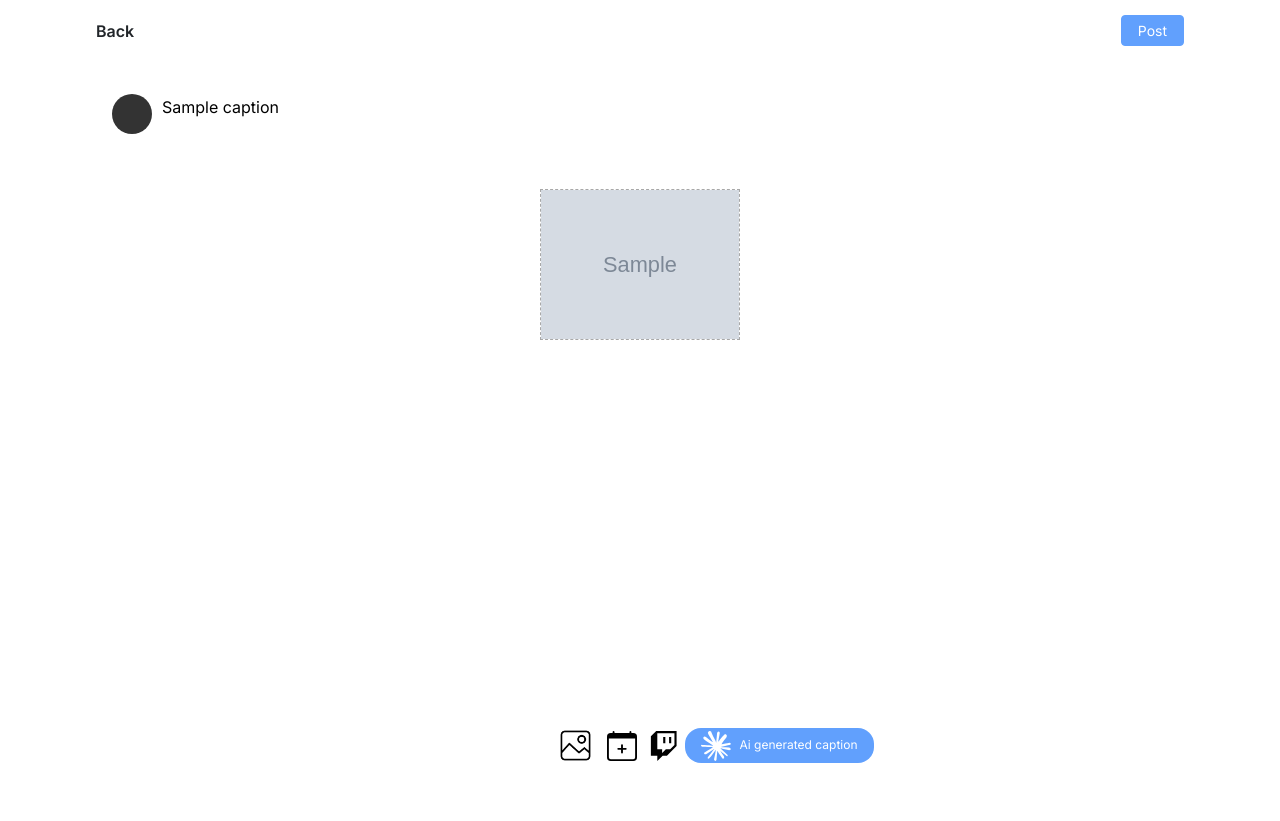
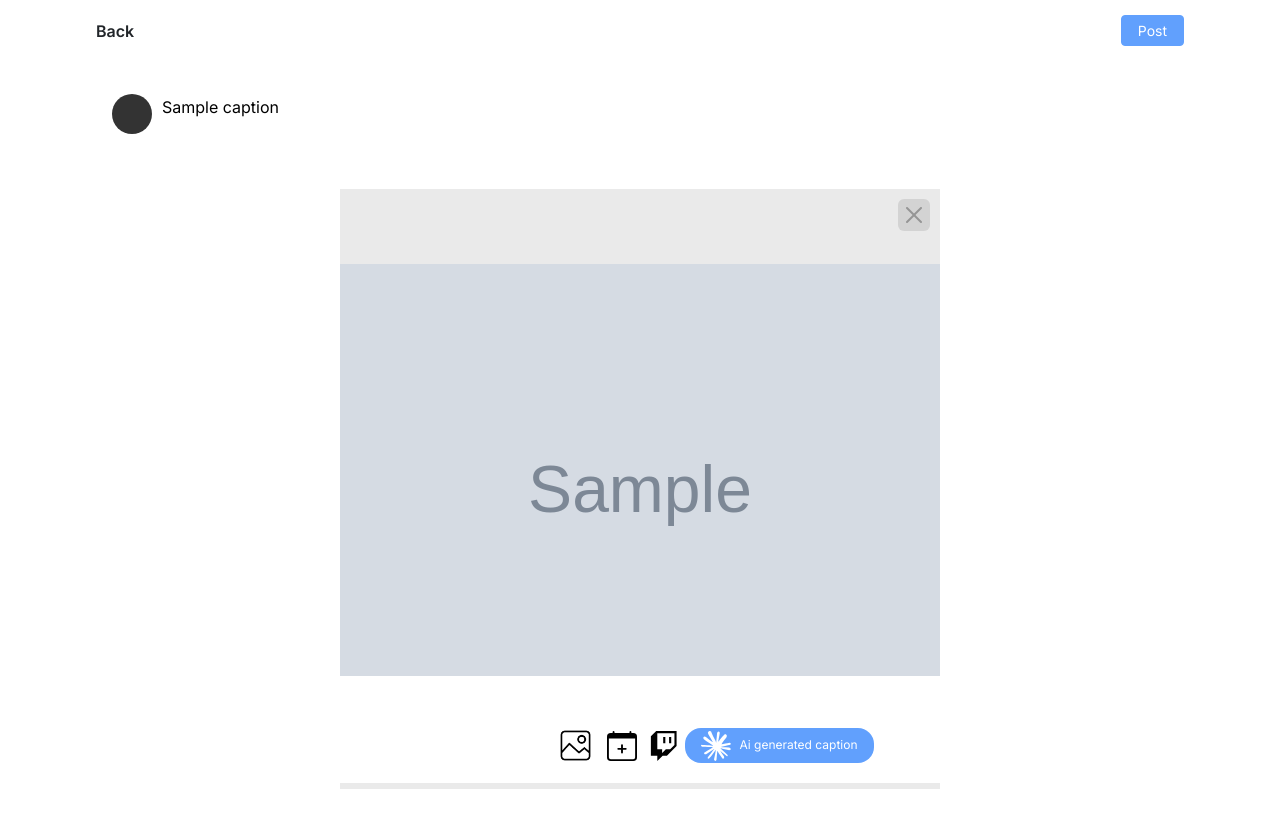
Before and after one commit to SlickCanCode/PostPilot_Demo, a Flask app: template templates/scheduler.html in a window 1280 px wide. Shown: the part 17-838 px from the top of the page. Before the commit the page ends 780 px from the top, so only its background shows below. Run offline with Flask 3, Linux system fonts and the light colour scheme; the template is opened without the code that fills it: most values are stand-ins (such as "Sample title", 1, 10 or a date in 2020); grey boxes marked "Sample" are stand-in pictures; parts of the project's set-up code (start-up, migrations or seed data) failed here and were passed over; some libraries are stand-ins or nearby versions.

Commit message:
Changes on Schedule-Post Page

```diff
--- a/static/index.js
+++ b/static/index.js
@@ -86,53 +86,123 @@ document.getElementById('dateModal').addEventListener('show.bs.modal', () => {
 // image upload script
 let selectedFile = null;
 const input = document.getElementById('image-upload');
-const previewContainer = document.querySelector('.image-container');
+const previewContainer = document.querySelector('.post-media');
 const deleteButton = document.createElement('button');
       deleteButton.classList.add('btn-close');
       deleteButton.ariaLabel = "Close";
       deleteButton.type = "button";
 let selectedFiles = [];
 
+// For Existing Posts
+if (previewContainer.hasAttribute('data-media')) {
+  deleteButton.style.zIndex = 999;
+  const mediaItems = previewContainer.querySelectorAll('.media-item');
+  const mediaCount = mediaItems.length;
+  previewContainer.classList.remove('single', 'double', 'grid');
+  if (mediaCount === 1) previewContainer.classList.add('single');
+      else if (mediaCount === 2) previewContainer.classList.add('double');
+      else if (mediaCount >= 3) {
+        previewContainer.classList.add('grid');
+        mediaItems.forEach((item, i) => { item.style.display = i < 4 ? 'block' : 'none'; });
+
+        if (count > 4) {
+          const overlay = document.createElement('div');
+          overlay.className = 'more-overlay';
+          overlay.textContent = `+${count - 4}`;
+          previewContainer.appendChild(overlay);
+
+          overlay.addEventListener('click', () => {
+            const media = JSON.parse(previewContainer.dataset.media);
+            openGallery(0, media);
+          });
+        }
+      }
+
+      // Click listeners for each media
+      mediaItems.forEach((item, index) => {
+        const media = JSON.parse(previewContainer.dataset.media);
+        item.addEventListener('click', () => openGallery(index, media));
+      });
+
+} else {
   input.addEventListener('change', (e) => {
-      previewContainer.classList.remove('multipleMedia');
         previewContainer.innerHTML = '';
         selectedFiles = Array.from(e.target.files);
 
-      if (selectedFiles.length === 1) {
-        const file = selectedFiles[0];
-        const fileURL = URL.createObjectURL(file);
+        const mediaUrls = selectedFiles.map(file => URL.createObjectURL(file));
+
+    // Store them in the same format as real posts
+    previewContainer.dataset.media = JSON.stringify(mediaUrls);
+
+    // Set layout style dynamically
+    previewContainer.className = 'post-media';
+    const count = mediaUrls.length;
+    if (count === 1) previewContainer.classList.add('single');
+    else if (count === 2) previewContainer.classList.add('double');
+    else if (count >= 3) previewContainer.classList.add('grid');
+
+    // Create media items
+    mediaUrls.forEach((url, index) => {
       const div = document.createElement('div');
+      div.classList.add('media-item');
+      div.dataset.index = index;
 
-        if (file.type.startsWith('image')) {
-          div.innerHTML = `<img src="${fileURL}" alt="preview" class="preview">`;
+      const ext = url.split('.').pop().toLowerCase();
 
-        } else if (file.type.startsWith('video')) {
-          div.innerHTML = `<video src="${fileURL}" class="preview-video" autoplay></video>`;
+      if (['mp4', 'webm', 'ogg'].includes(ext)) {
+        const video = document.createElement('video');
+        video.src = url;
+        video.className = 'post-video post-image';
+        video.muted = true;
+        video.loop = true;
+        video.autoplay = true;
+        video.playsInline = true;
+        div.appendChild(video);
+      } else {
+        const img = document.createElement('img');
+        img.src = url;
+        img.alt = 'preview';
+        img.className = 'post-image';
+        div.appendChild(img);
       }
-         previewContainer.appendChild(div);
 
-
-      } else {
-        selectedFiles.forEach((file, index) => {
-        const fileURL = URL.createObjectURL(file);
-        const div = document.createElement('div');
-        div.classList.add('preview-item');
-        div.dataset.index = index;
-        previewContainer.classList.add('multipleMedia');
-        if (file.type.startsWith('image')) {
-          div.innerHTML = `<img src="${fileURL}" alt="preview">`;
-        } else if (file.type.startsWith('video')) {
-          div.innerHTML = `<video src="${fileURL}" muted></video>`;
-        }
       previewContainer.appendChild(div);
     });
+
+    // Apply same responsive grid & "+X more" overlay logic
+    const items = previewContainer.querySelectorAll('.media-item');
+    const countItems = items.length;
+
+    // Limit to first 4 items if more
+    if (countItems > 4) {
+      items.forEach((item, i) => { item.style.display = i < 4 ? 'block' : 'none'; });
+
+      const overlay = document.createElement('div');
+      overlay.className = 'more-overlay';
+      overlay.textContent = `+${countItems - 4}`;
+      previewContainer.appendChild(overlay);
+
+      overlay.addEventListener('click', () => {
+        const media = JSON.parse(previewContainer.dataset.media);
+        openGallery(0, media);
+      });
     }
+
+    // Add click listeners to open gallery overlay
+    const allItems = previewContainer.querySelectorAll('.media-item');
+    allItems.forEach((item, index) => {
+      const media = JSON.parse(previewContainer.dataset.media);
+      item.addEventListener('click', () => openGallery(index, media));
+    });
+
     previewContainer.appendChild(deleteButton);
   });
+}
 
 deleteButton.addEventListener('click',function () {
   input.value = "";
   previewContainer.innerHTML = "";
+  deleteButton.style.display = "none";
 })
 
 
@@ -275,7 +345,6 @@ document.addEventListener("DOMContentLoaded", () => {
   });
 
 
-
 const allPostMedia = document.querySelectorAll('.post-media');
   let galleryIndex = 0;
   let galleryItems = [];
@@ -311,6 +380,8 @@ const allPostMedia = document.querySelectorAll('.post-media');
     });
   });
 
+}
+// Media Overlay N Gallery
 const galleryOverlay = document.getElementById('imageOverlay');
   const mediaContainer = galleryOverlay.querySelector('.gallery-content');
   const ImagecloseBtn = galleryOverlay.querySelector('.close-btn');
@@ -363,4 +434,3 @@ const allPostMedia = document.querySelectorAll('.post-media');
       }
     }
   });
-}
--- a/static/styles.css
+++ b/static/styles.css
@@ -394,6 +394,13 @@ li > .dropdown{
       resize: none;
 
     }
+    .post-media .btn-close{
+     position: absolute;
+     top: 10px;
+    right: 10px;
+    background-color: #b9b9b9;
+    padding: 0.5rem;
+    }
     .bottom-actions {
       background: #fff;
       display: flex;
@@ -423,6 +430,7 @@ li > .dropdown{
     .date-view, .platforms-view{
       font-size: 14px;
       font-weight: 600;
+      text-align: center;
     }
     .bottom-actions .action-btn{
       background: transparent;
@@ -536,12 +544,15 @@ li > .dropdown{
 .post-media .media-item {
   position: relative;
 }
+#scheduler .post-media .media-item{
+  background-color: #c2c2c257;
+}
 
 .post-media img,
 .post-media video {
   width: 100%;
   height: 100%;
-  object-fit: cover;
+  object-fit: contain;
   display: block;
   cursor: pointer;
   border-radius: 4px;
--- a/templates/scheduler.html
+++ b/templates/scheduler.html
@@ -24,31 +24,27 @@
       <div><div class="profile-pic"></div></div>
           <textarea id="caption" class="caption-input" rows="3" placeholder="What's happening..." name="caption">{% if post and post.caption %}{{ post.caption }}{% endif %}</textarea>
     </div>
-      <div class="image-container">
-        <button type="button" class="btn-close" aria-label="Close" style="display: none;"></button>
-          {% if post and post.image %}
+    {% if post and post.image %}
+      <div class="post-media" data-media='{{ post.image | tojson | safe }}' >
+        <button type="button" class="btn-close" aria-label="Close"></button>
           {% set file_url = post.image %}
-          {% if file_url.length == 1 %}
-            {% set file = file_url[0] %}
-            {% if file|is_image %}
-          <img src="{{file}}" alt="" class="preview">
-            {% elif file|is_video %}
-          <video src="{{file}}" autoplay controls></video>
-            {% endif %}
-          {% else %}
             {% for i in file_url %}
-            <div class="preview-item">
+            <div class="media-item">
             {% if i|is_image %}
-      <img src="{{file_url}}" alt="">
+      <img src="{{i}}" alt="">
           {% elif i|is_video %}
-      <video src="{{file_url}}" controls></video>
+      <video src="{{i}}" controls></video>
           {% endif %}
             </div>
           {% endfor %}
-          {% endif %}
+      </div>
+          {% else %}
+          <div class="post-media">
+        <button type="button" class="btn-close" aria-label="Close" style="display: none;"></button>
+          </div>
           {% endif %}
 
-      </div>
+
 
 
   </div>
@@ -134,17 +130,17 @@
 </div>
 
     </form>
-    <!-- Image preview modal -->
-    <div class="modal fade" id="mediaModal" tabindex="-1" aria-hidden="true">
-    <div class="modal-dialog modal-dialog-centered modal-lg">
-      <div class="modal-content">
-        <div class="modal-body text-center" id="modalBody"></div>
-        <div class="modal-footer">
-          <button class="btn btn-secondary" data-bs-dismiss="modal">Close</button>
+       <!-- Image Preview -->
+            <div id="imageOverlay">
+        <button class="close-btn">
+    <svg xmlns="http://www.w3.org/2000/svg" width="50" height="50" fill="currentColor" class="bi bi-arrow-left-short" viewBox="0 0 16 16">
+      <path fill-rule="evenodd" d="M12 8a.5.5 0 0 1-.5.5H5.707l2.147 2.146a.5.5 0 0 1-.708.708l-3-3a.5.5 0 0 1 0-.708l3-3a.5.5 0 1 1 .708.708L5.707 7.5H11.5a.5.5 0 0 1 .5.5"></path>
+    </svg>
+  </button>
+    <div  class="gallery-content">
+        <img src="" alt="Full image preview">
+    </div>
         </div>
-      </div>
-    </div>
-  </div>
 
       <script src="https://cdn.jsdelivr.net/npm/bootstrap@5.3.3/dist/js/bootstrap.bundle.min.js"></script>
       <script src="https://cdn.jsdelivr.net/npm/@ffmpeg/ffmpeg@0.12.15/dist/umd/ffmpeg.min.js"></script>
```
Lines whose indentation alone changed are shown as unchanged.
